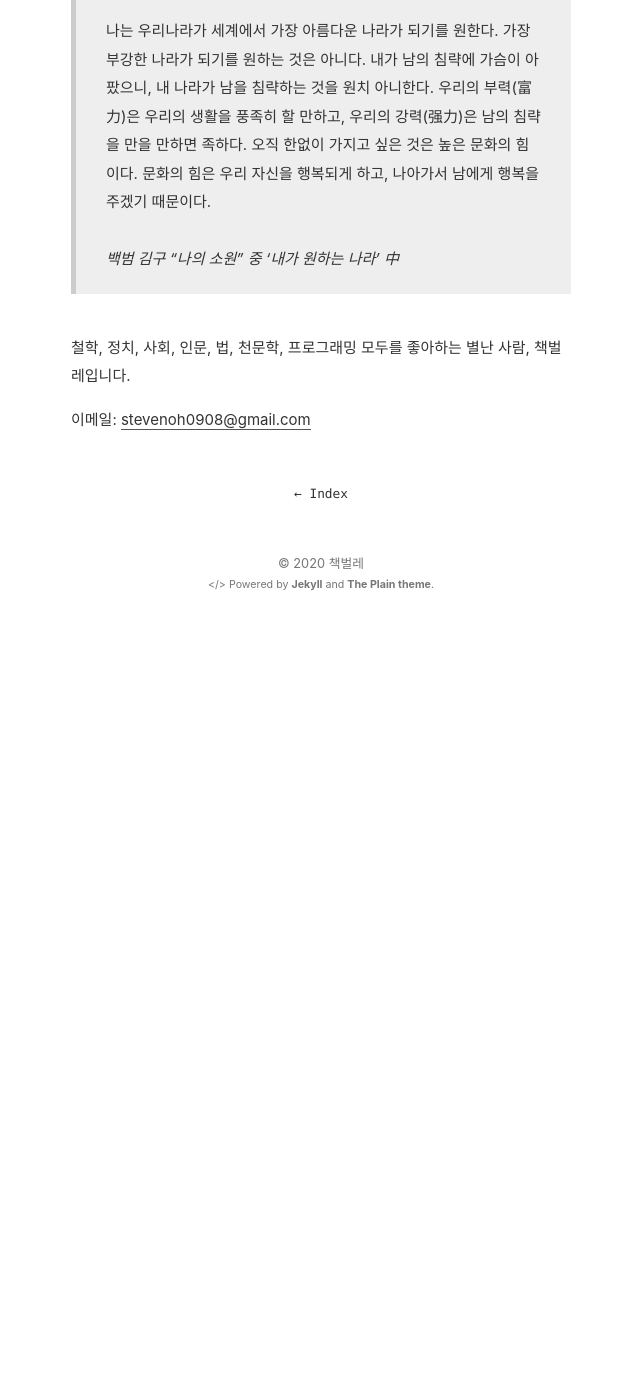
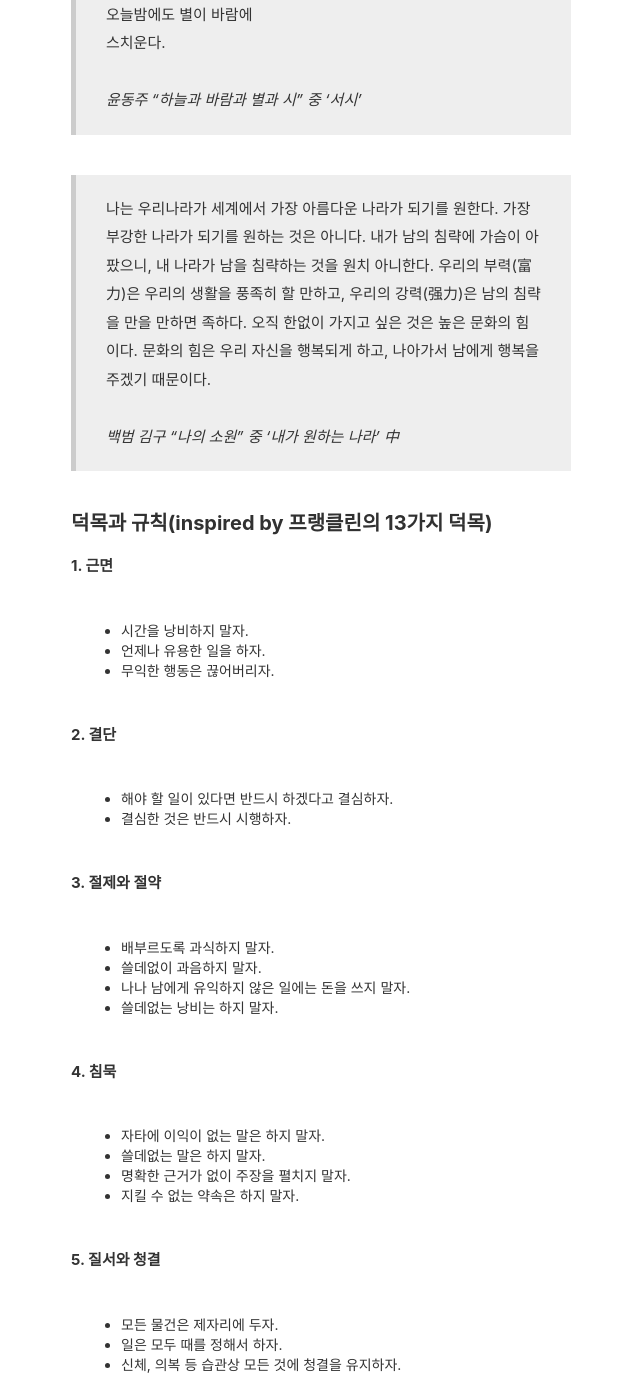
Before and after one commit to stevenoh0908/stevenoh0908.github.io, a Jekyll site: the page built from about.md, in a window 1280 px wide and 1400 px high, scrolled down 942 px. Shown: the whole window, without its empty margins (319-959 px from the left). Built offline with Jekyll 4.4.1, drawn with Linux system fonts in a browser that asks for light colours; before the commit the page ends 1572 px from its top, so only the background shows below that; some of the changed text lies outside the part shown.

Commit message:
Update about.md

```diff
--- a/about.md
+++ b/about.md
@@ -2,6 +2,13 @@
 layout: page
 title: About
 ---
+철학, 정치, 사회, 인문, 법, 천문학, 프로그래밍 모두를 좋아하는 별난 사람,
+책벌레입니다.
+
+이메일: <a href="mailto:stevenoh0908@gmail.com">stevenoh0908@gmail.com</a>
+
+### 좋아하는 문구
+
 > 아무렇게나 끄적거리고 시를 토하며 '이것이 나다'라고 외칠 수 있는 어떤 영역, 한 점을 찾아 헤맵니다.<br>
 > 제 자신이 하찮은 것이 아니라는 것을 저 자신에게 증명하기 위해서......<br>
 > _체사레 파베세_
@@ -21,7 +28,48 @@ title: About
 > 나는 우리나라가 세계에서 가장 아름다운 나라가 되기를 원한다. 가장 부강한 나라가 되기를 원하는 것은 아니다. 내가 남의 침략에 가슴이 아팠으니, 내 나라가 남을 침략하는 것을 원치 아니한다. 우리의 부력(富力)은 우리의 생활을 풍족히 할 만하고, 우리의 강력(强力)은 남의 침략을 만을 만하면 족하다. 오직 한없이 가지고 싶은 것은 높은 문화의 힘이다. 문화의 힘은 우리 자신을 행복되게 하고, 나아가서 남에게 행복을 주겠기 때문이다.<br><br>
 > _백범 김구 "나의 소원" 중 '내가 원하는 나라' 中_
 
-철학, 정치, 사회, 인문, 법, 천문학, 프로그래밍 모두를 좋아하는 별난 사람,
-책벌레입니다.
+### 덕목과 규칙(inspired by 프랭클린의 13가지 덕목)
 
-이메일: <a href="mailto:stevenoh0908@gmail.com">stevenoh0908@gmail.com</a>
+**1. 근면**<br>
+* 시간을 낭비하지 말자.
+* 언제나 유용한 일을 하자.
+* 무익한 행동은 끊어버리자.
+
+**2. 결단**<br>
+* 해야 할 일이 있다면 반드시 하겠다고 결심하자.
+* 결심한 것은 반드시 시행하자.
+
+**3. 절제와 절약**<br>
+* 배부르도록 과식하지 말자.
+* 쓸데없이 과음하지 말자.
+* 나나 남에게 유익하지 않은 일에는 돈을 쓰지 말자.
+* 쓸데없는 낭비는 하지 말자.
+
+**4. 침묵**<br>
+* 자타에 이익이 없는 말은 하지 말자.
+* 쓸데없는 말은 하지 말자.
+* 명확한 근거가 없이 주장을 펼치지 말자.
+* 지킬 수 없는 약속은 하지 말자.
+
+**5. 질서와 청결**<br>
+* 모든 물건은 제자리에 두자.
+* 일은 모두 때를 정해서 하자.
+* 신체, 의복 등 습관상 모든 것에 청결을 유지하자.
+
+**6. 중용과 침착**<br>
+* 극단을 피하자.
+* 상대가 나쁘거나 틀린 듯 생각되어도 상처를 주지는 말자.
+* 사소한 일, 일상적인 일 외에도 불가피한 일을 당해도 흔들리자 말자.
+
+**7. 진실과 정의**<br>
+* 사람을 속이지 말자.
+* 순수하고, 공정하게 생각하자.
+* 언행을 일치시키자.
+* 남에게 피해를 주지 말고, 남이 받을 것을 가로채지 말자.
+
+**8. 겸손**<br>
+* 완곡한 어법으로 상대의 말에 반박하자.
+* 상대의 의견을 주의깊게 듣자.
+
+**9. 의심**<br>
+* 모든 것을 곧이곧대로 받아들이지 말고 의심해보자.
```
